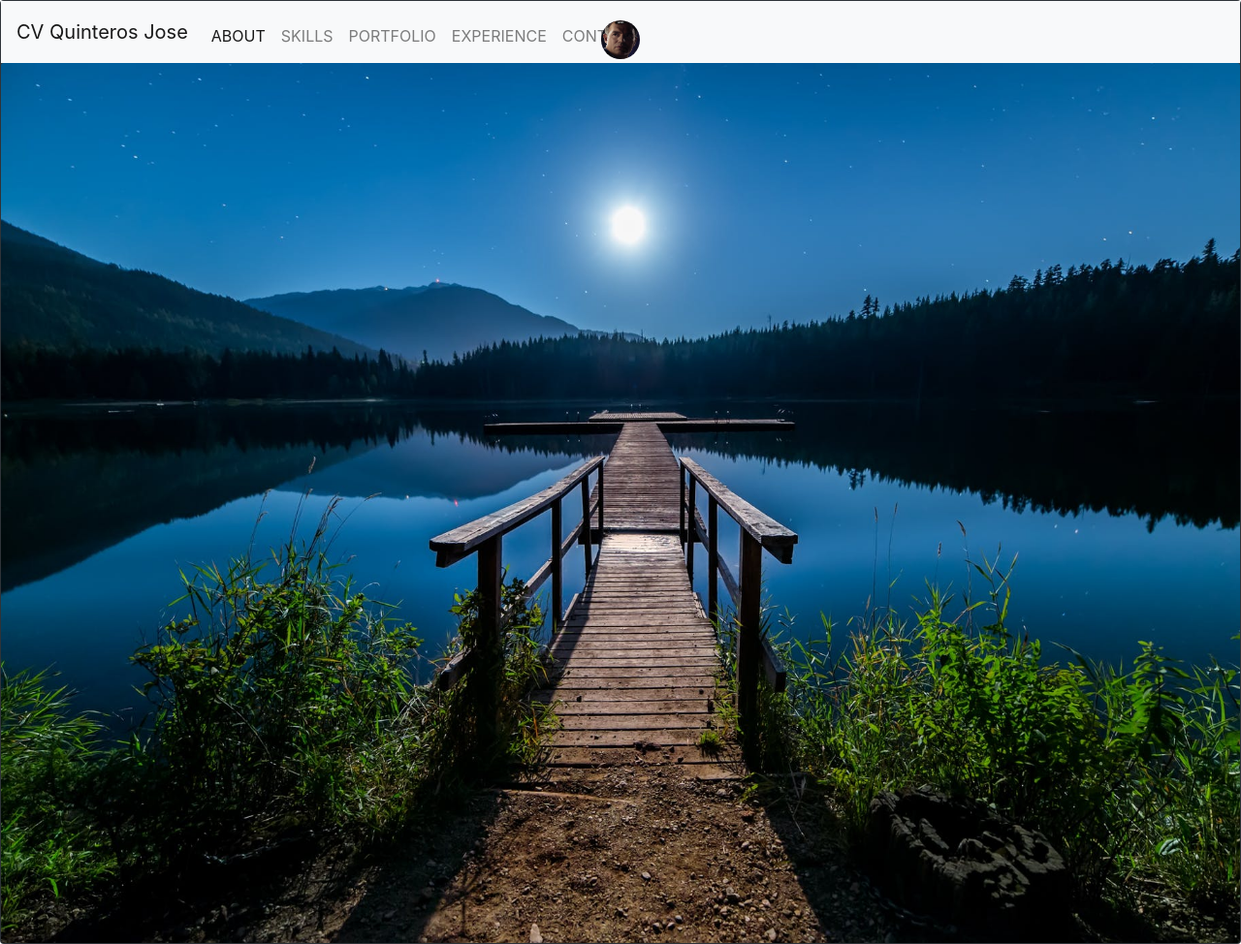
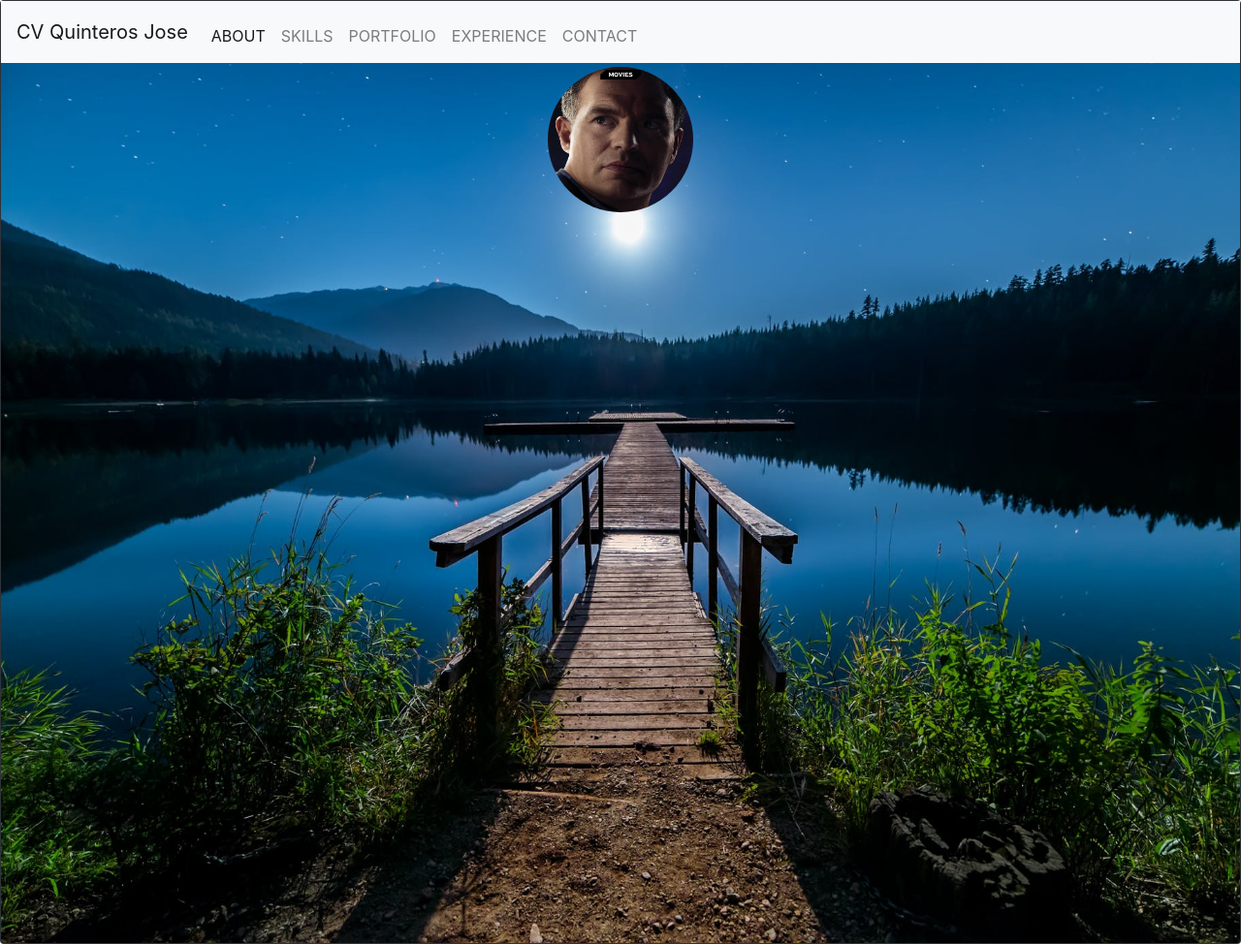
Before and after one commit to AJoseQuinteros/AJoseQuinteros.github.io, a plain HTML site: page index.html in a window 1280 px wide. Shown: the whole page at 97% size. Drawn offline with nearby package versions, Linux system fonts and the light colour scheme.

Commit message:
perfil-con-foto-centrada

```diff
--- a/index.html
+++ b/index.html
@@ -41,8 +41,8 @@
                     </div>
                   </nav>
         <img src="img/pexels-photo-414612.jpeg" class="card-img" alt="...">
-        <div class="card-img-overlay d-flex justify-content-center ty-auto">
-         <img src="img/006hbb_ons_crd_03.jpg" alt="" width="40" height="40" style="border-radius:75px ">
+        <div class="card-img-overlay d-flex align-items-star justify-content-center mt-5">
+         <img src="img/006hbb_ons_crd_03.jpg" alt="" width="150" height="150" style="border-radius:75px ">
 
 
 
```
